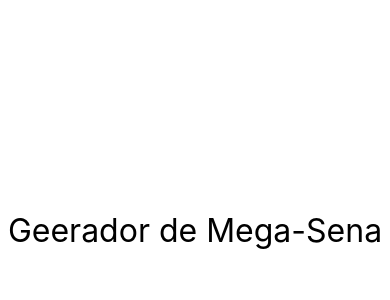
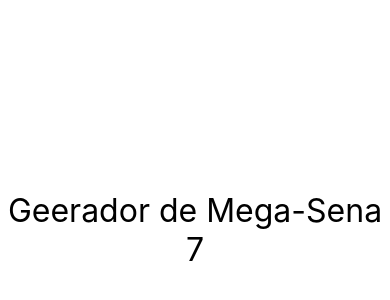
Before and after one commit to Graciliano-Barroso/exercicios-react-native, a React Native app: screen / in a window 390 px wide. Shown: the part 192-492 px from the top of the page. Built offline with nearby package versions, Linux system fonts and the light colour scheme.

Commit message:
feat: Componente de classe: passando props

```diff
--- a/src/App.js
+++ b/src/App.js
@@ -29,7 +29,7 @@
 
 export default () => (
     <SafeAreaView style={style.App}>
-        <Mega />
+        <Mega qtdeNumeros={7} />
         {/*
         <FlexboxV4 />
         <FlexboxV3 />
--- a/src/components/mega/Mega.js
+++ b/src/components/mega/Mega.js
@@ -7,7 +7,7 @@
     render() {
         return (
             <Text style={Estilo.txtG}>
-                Geerador de Mega-Sena
+                Geerador de Mega-Sena {this.props.qtdeNumeros}
             </Text>
         )
     }
```
